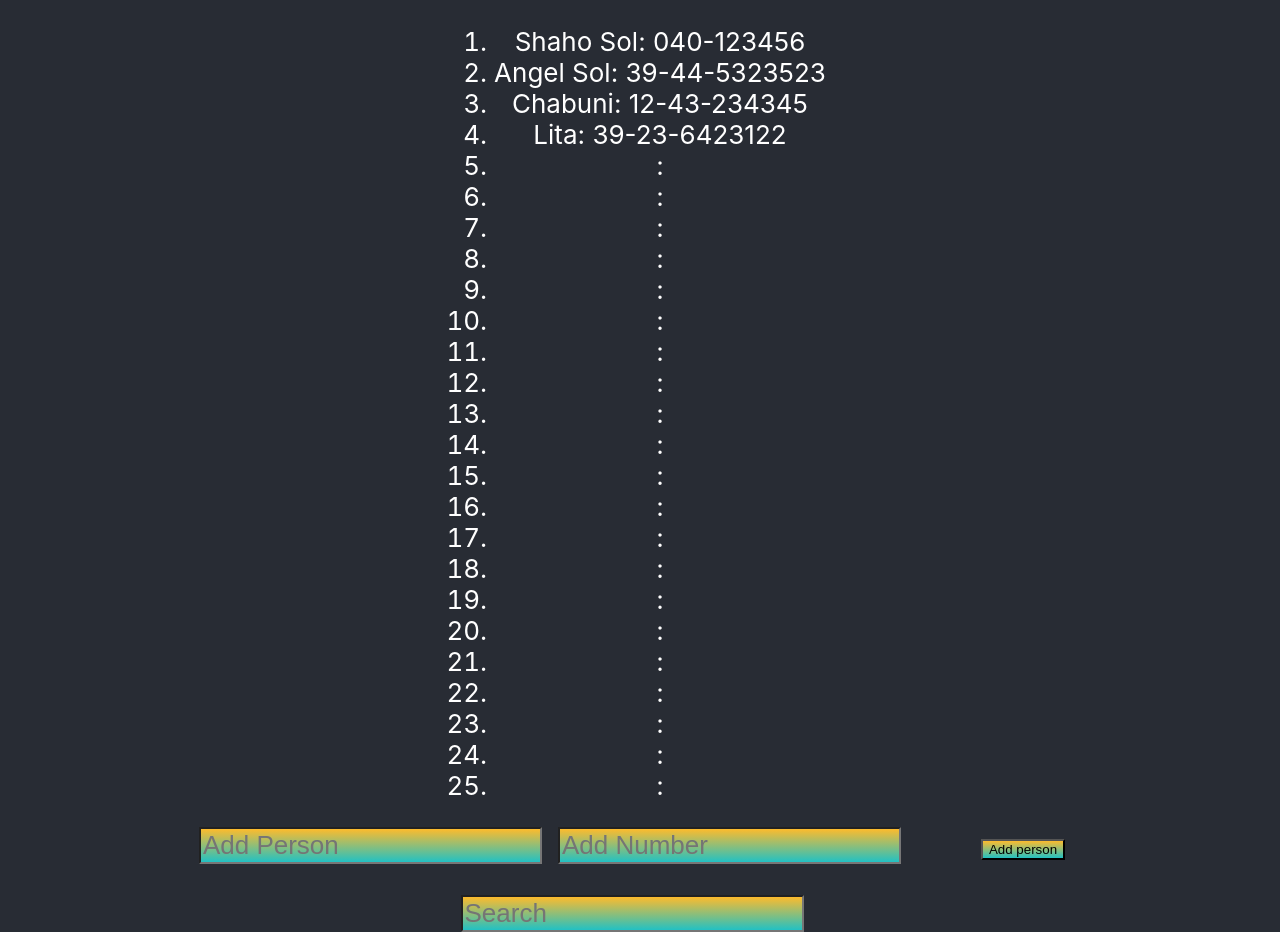
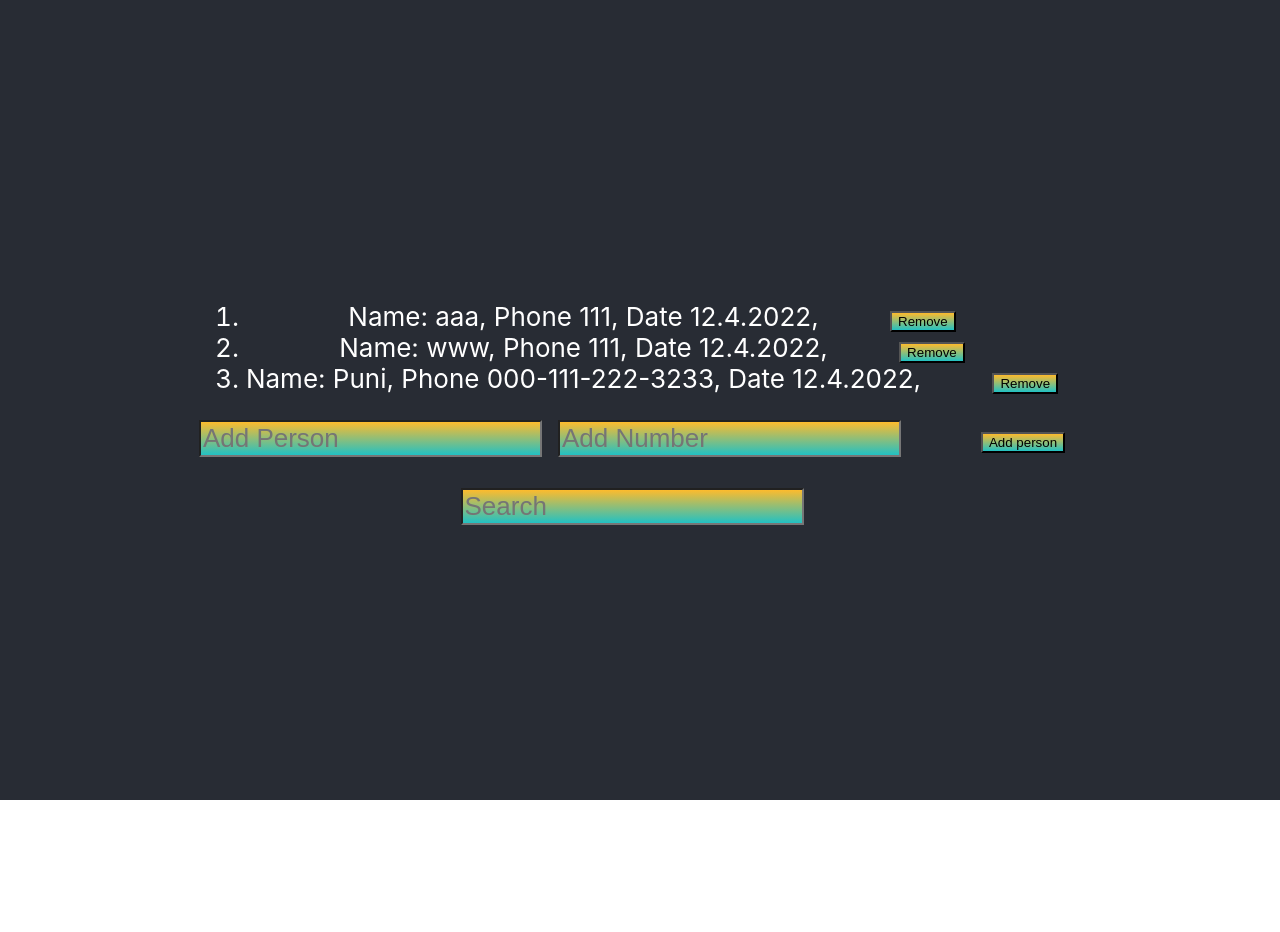
Before and after one commit to SSOL7/Osa2, a React (Vite) app: page / in a window 1280 px wide. After the commit the page ends 800 px from the top, so only its background shows below. Built offline with nearby package versions, Linux system fonts and the light colour scheme; data requests are answered from the project's data file.

Commit message:
Tehtävä 2.17

```diff
--- a/db.json
+++ b/db.json
@@ -1,149 +1,25 @@
 {
   "notes": [
     {
-      "name": "Shaho Sol",
-      "number": "040-123456",
-      "id": 1
+      "content": "aaa",
+      "phone": "111",
+      "date": "12.4.2022",
+      "important": false,
+      "id": "22f1483e-8dc1-4745-bcd4-9e3fbdfed53a"
     },
     {
-      "name": "Angel Sol",
-      "number": "39-44-5323523",
-      "id": 2
+      "content": "www",
+      "phone": "111",
+      "date": "12.4.2022",
+      "important": false,
+      "id": "a800fad6-e165-4e37-8555-638bf4889686"
     },
     {
-      "name": "Chabuni",
-      "number": "12-43-234345",
-      "id": 3
-    },
-    {
-      "name": "Lita",
-      "number": "39-23-6423122",
-      "id": 4
-    },
-    {
-      "content": "angwl",
-      "date": "11.4.2022",
-      "important": false,
-      "id": 5
-    },
-    {
-      "content": "Angel",
-      "date": "11.4.2022",
+      "content": "Puni",
+      "phone": "000-111-222-3233",
+      "date": "12.4.2022",
       "important": true,
-      "id": 6
-    },
-    {
-      "content": "angel",
-      "date": "11.4.2022",
-      "important": false,
-      "id": 7
-    },
-    {
-      "content": "lita",
-      "date": "11.4.2022",
-      "important": false,
-      "id": "41f266f3-0067-4c87-b676-d36190111d4b"
-    },
-    {
-      "content": "angel",
-      "date": "11.4.2022",
-      "important": true,
-      "id": "22bb95bd-f743-43a6-9774-838bf765354c"
-    },
-    {
-      "content": "chabun",
-      "date": "11.4.2022",
-      "important": false,
-      "id": "70d2d5b0-26a8-490b-a26f-8efc2257e0f3"
-    },
-    {
-      "content": "jeti",
-      "date": "11.4.2022",
-      "important": false,
-      "id": "4d4b97ba-6807-419d-9278-1a000e62c035"
-    },
-    {
-      "content": "222-333",
-      "date": "11.4.2022",
-      "id": "0d23aafb-502d-4796-bd3b-ca9aa2254fc8"
-    },
-    {
-      "content": "maum",
-      "date": "11.4.2022",
-      "important": true,
-      "id": "43cf61b3-668c-45a7-ac5a-25eb862c76da"
-    },
-    {
-      "content": "0000",
-      "date": "11.4.2022",
-      "id": "74aa32d6-3dd6-4ba6-b4d8-8dfd6cbff521"
-    },
-    {
-      "content": "asd",
-      "date": "11.4.2022",
-      "important": true,
-      "id": "9ab6602e-ec2d-462e-9cb6-c2ad99774a30"
-    },
-    {
-      "content": "angel",
-      "date": "11.4.2022",
-      "important": false,
-      "id": "d38b81b1-68a5-45f5-b462-f7cecb84cfb3"
-    },
-    {
-      "content": "111",
-      "date": "11.4.2022",
-      "id": "4e07aa69-8df1-46cc-8d08-52df32a489ce"
-    },
-    {
-      "content": "111",
-      "date": "11.4.2022",
-      "id": "a0f6ec71-cb5f-4832-92e7-f74d31e8c411"
-    },
-    {
-      "content": "010",
-      "date": "11.4.2022",
-      "id": "72fdb597-f804-44f5-a31d-ec9d47096100"
-    },
-    {
-      "content": "111222333",
-      "date": "11.4.2022",
-      "id": "df796b33-c0d7-4d0e-b1fd-d455834cc029"
-    },
-    {
-      "content": "punibusan",
-      "phone": "111-222-333-444",
-      "date": "11.4.2022",
-      "important": false,
-      "id": "58763c2b-c22c-4948-b12b-a1fe98bde63a"
-    },
-    {
-      "content": "angeldaegu",
-      "phone": "010",
-      "date": "11.4.2022",
-      "important": false,
-      "id": "2e2bdbec-4455-4de4-b287-b1e9f16ce46a"
-    },
-    {
-      "content": "punibusan",
-      "phone": "111-222",
-      "date": "11.4.2022",
-      "important": true,
-      "id": "12c804f2-0e77-43c7-90ec-772130135537"
-    },
-    {
-      "content": "ccc",
-      "phone": "122223",
-      "date": "11.4.2022",
-      "important": false,
-      "id": "8cc7da8d-8410-422e-b0ec-9610fe59d444"
-    },
-    {
-      "content": "aaa",
-      "phone": "111",
-      "date": "11.4.2022",
-      "important": false,
-      "id": "b1132166-3e68-465f-82b8-52dec4c54f06"
+      "id": "144120f9-981d-4c9e-ac76-31fe019cf247"
     }
   ]
 }
--- a/src/App.jsx
+++ b/src/App.jsx
@@ -1,6 +1,6 @@
 import React, { useState, useEffect } from "react";
+import { v4 as uuidv4 } from 'uuid';
 import axios from "axios";
-import { v4 as uuidv4 } from 'uuid';
 import './App.css'
 import Form from "./Form";
 import Phone from "./Phone";
@@ -14,13 +14,14 @@ function App() {
   const [searchTerm, setSearchTerm] = useState('');
   const [filteredResults, setFilteredResults] = useState([]);
   const [notes, setNotes] = useState([]);
+  const [message, setMessage] = useState('');
   // JSON SERVER STARTS WITH COMMAND: npm run server.
   useEffect(() => {
     Endpoint.getAll().then(response => {
         setNotes(response.data)
     });
   }, [])
-  console.log('render', notes.length, 'notes')
+  console.log('render', notes.length - 1, 'notes')
 
   const _handleSubmit = e => {
     e.preventDefault();
@@ -52,11 +53,6 @@ function App() {
       });
   };
 
-  const _handleBntClick = ({ type, index }) => {
-    const newArr = todos.slice();
-    if (type === "remove") newArr.splice(index, 1);
-    return setTodos(newArr);
-  };
 
   // search filter to filter todos array
   const searchData = (value) => {
@@ -72,19 +68,45 @@ function App() {
     }
   }
 
+  const _handleBntClick = ({ type, index }) => {
+    const newArr = todos.slice();
+    if (type === "remove") newArr.splice(index, 1);
+    Endpoint.delete().then(response => {
+      setContacts(contacts.concat(response.data))
+      setNumberInput('');
+    });
+    return setTodos(newArr);
+  };
+
+  function handleDelete(id) {
+    if(window.confirm("Are you sure you want to delete this item?")) {
+      const newList = todos.filter((item) => item.id !== id);
+      Endpoint.delete(id).then(response => {
+        setContacts(contacts.concat(response.data))
+        setNumberInput('');
+      });
+      setTodos(newList);
+    }
+  }
+
   return (
     <div className="App">
       <header className="App-header">
         <ol>
-        {notes.map((todo, index) => {
+        {notes.map((todo) => {
           return (
-            <li key={index}>
-                <span>{todo.name}: </span>
-                <span>{todo.number}</span>
+            <li key={todo.id}>
+                <span>Name: {todo.content}, </span>
+                <span>Phone {todo.phone}, </span>
+                <span>Date {todo.date}, </span>
+                <button type="button" onClick={() => handleDelete(todo.id)}>
+                Remove
+                </button>
               </li>
           )
         })}
     </ol>
+
         <Form
           onSubmit={_handleSubmit}
           value={inputValue}
--- a/src/Phone.jsx
+++ b/src/Phone.jsx
@@ -8,7 +8,7 @@ function Phone({ contact, todos, remove }) {
           return (
             <li key={index}>
                 <h1>{todo.name}</h1>
-                <h1>{contact.number}</h1>
+                <h1>{contact.phone}</h1>
                 <button onClick={remove}>Remove</button>
               </li>
           )
--- a/src/api/endpoint.js
+++ b/src/api/endpoint.js
@@ -13,8 +13,15 @@ const update = (id, newObject) => {
   return axios.put(`${baseUrl}/${id}`, newObject)
 }
 
+const delete_person = (id) => {
+  return axios.delete(`${baseUrl}/${id}`)
+}
+
+
+
 export default {
-  getAll: getAll,
-  create: create,
-  update: update
+    getAll: getAll,
+    create: create,
+    update: update,
+    delete: delete_person
 }
```
Lines whose indentation alone changed are shown as unchanged.
